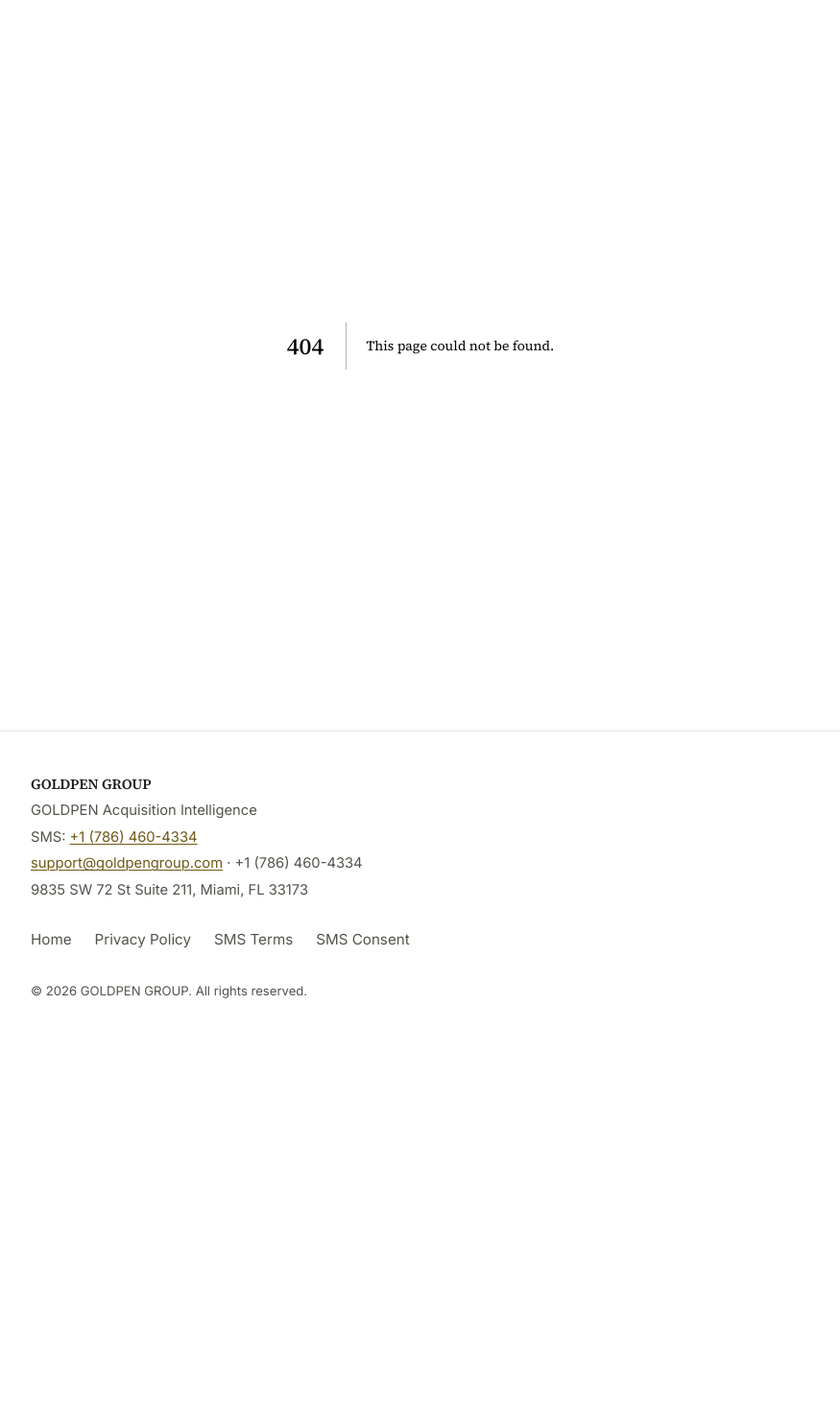
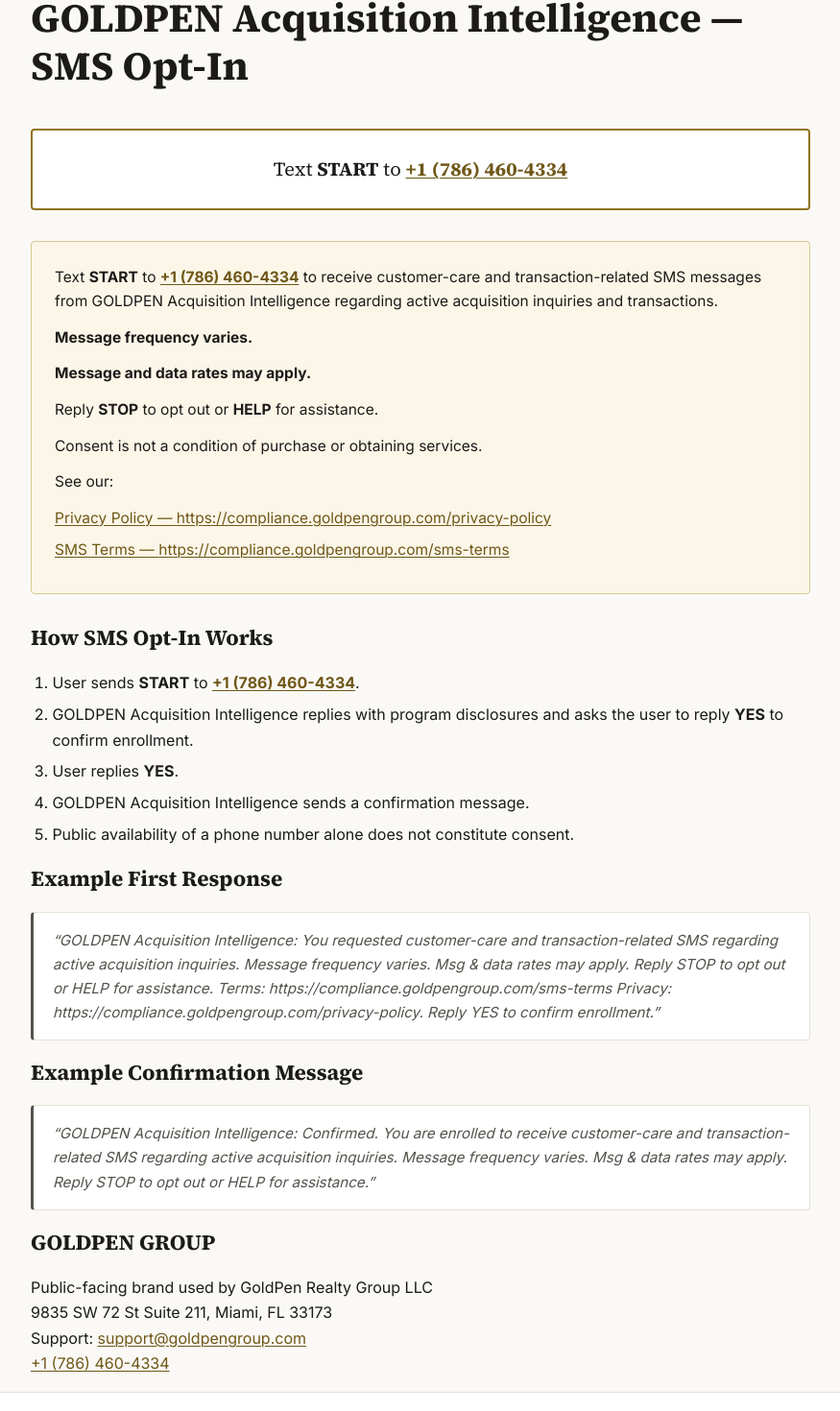
Before and after one commit to goldpenrealty-commits/goldpen-compliance-site, a Next.js app: page /sms-opt-in in a window 1280 px wide. Before the commit this address had no page. Shown: the part 113-1583 px from the top of the page at 96% size, without its empty margins (202-1077 px from the left). Before the commit the page ends 1196 px from the top, so only its background shows below. Built offline with nearby package versions, Linux system fonts and the light colour scheme.

Commit message:
Add /sms-opt-in page (Via Text opt-in collateral for A2P 10DLC review)

```diff
--- a/src/app/globals.css
+++ b/src/app/globals.css
@@ -247,6 +247,41 @@
   word-break: break-word;
 }
 
+/* Opt-in CTA callout */
+
+.optin-cta {
+  border: 2px solid var(--color-accent);
+  border-radius: 4px;
+  padding: 1.5rem 1.75rem;
+  margin: 1.5rem 0 2rem;
+  text-align: center;
+  background: var(--color-surface);
+}
+
+.optin-cta p {
+  margin: 0;
+  font-size: 1.25rem;
+  font-family: var(--font-serif);
+  color: var(--color-text);
+}
+
+.optin-cta a {
+  color: var(--color-accent-dark);
+}
+
+/* Sample SMS message block */
+
+.sms-sample {
+  background: var(--color-surface);
+  border: 1px solid var(--color-border);
+  border-left: 3px solid var(--color-text-muted);
+  border-radius: 4px;
+  padding: 1rem 1.25rem;
+  font-size: 0.95rem;
+  color: var(--color-text-muted);
+  font-style: italic;
+}
+
 /* Pending field marker */
 
 .pending-field {
--- a/src/app/sitemap.ts
+++ b/src/app/sitemap.ts
@@ -2,7 +2,7 @@
 import { brand } from "@/config/brand";
 
 export default function sitemap(): MetadataRoute.Sitemap {
-  const routes = ["", "/privacy-policy", "/sms-terms", "/sms-consent"];
+  const routes = ["", "/privacy-policy", "/sms-terms", "/sms-consent", "/sms-opt-in"];
   const lastModified = new Date(brand.lastUpdatedISO);
 
   return routes.map((route) => ({
--- /dev/null
+++ b/src/app/sms-opt-in/page.tsx
@@ -0,0 +1,117 @@
+import type { Metadata } from "next";
+import { PageHeader } from "@/components/PageHeader";
+import { brand } from "@/config/brand";
+
+export const metadata: Metadata = {
+  title: "SMS Opt-In",
+  description:
+    "How to opt in to GOLDPEN Acquisition Intelligence SMS messages by texting START to +1 (786) 460-4334.",
+  alternates: { canonical: "/sms-opt-in" },
+};
+
+export default function SmsOptInPage() {
+  return (
+    <>
+      <PageHeader eyebrow="Legal" title={`${brand.programName} — SMS Opt-In`} />
+
+      <div className="optin-cta">
+        <p>
+          Text <strong>START</strong> to{" "}
+          <strong>
+            <a href={`tel:${brand.smsNumberTel}`}>{brand.smsNumberDisplay}</a>
+          </strong>
+        </p>
+      </div>
+
+      <aside className="disclosure-box" aria-label="SMS opt-in disclosure">
+        <p>
+          Text <strong>START</strong> to{" "}
+          <strong>
+            <a href={`tel:${brand.smsNumberTel}`}>{brand.smsNumberDisplay}</a>
+          </strong>{" "}
+          to receive customer-care and transaction-related SMS messages from {brand.programName}{" "}
+          regarding active acquisition inquiries and transactions.
+        </p>
+        <p>
+          <strong>Message frequency varies.</strong>
+        </p>
+        <p>
+          <strong>Message and data rates may apply.</strong>
+        </p>
+        <p>
+          Reply <strong>STOP</strong> to opt out or <strong>HELP</strong> for assistance.
+        </p>
+        <p>Consent is not a condition of purchase or obtaining services.</p>
+        <p>See our:</p>
+        <ul className="resource-links">
+          <li>
+            <a href={`${brand.productionUrl}/privacy-policy`}>
+              Privacy Policy — {brand.productionUrl}/privacy-policy
+            </a>
+          </li>
+          <li>
+            <a href={`${brand.productionUrl}/sms-terms`}>
+              SMS Terms — {brand.productionUrl}/sms-terms
+            </a>
+          </li>
+        </ul>
+      </aside>
+
+      <section>
+        <h2>How SMS Opt-In Works</h2>
+        <ol>
+          <li>
+            User sends <strong>START</strong> to{" "}
+            <strong>
+              <a href={`tel:${brand.smsNumberTel}`}>{brand.smsNumberDisplay}</a>
+            </strong>
+            .
+          </li>
+          <li>
+            {brand.programName} replies with program disclosures and asks the user to reply{" "}
+            <strong>YES</strong> to confirm enrollment.
+          </li>
+          <li>
+            User replies <strong>YES</strong>.
+          </li>
+          <li>{brand.programName} sends a confirmation message.</li>
+          <li>Public availability of a phone number alone does not constitute consent.</li>
+        </ol>
+      </section>
+
+      <section>
+        <h2>Example First Response</h2>
+        <p className="sms-sample">
+          &ldquo;{brand.programName}: You requested customer-care and transaction-related SMS
+          regarding active acquisition inquiries. Message frequency varies. Msg &amp; data rates
+          may apply. Reply STOP to opt out or HELP for assistance. Terms:{" "}
+          {brand.productionUrl}/sms-terms Privacy: {brand.productionUrl}/privacy-policy. Reply YES
+          to confirm enrollment.&rdquo;
+        </p>
+      </section>
+
+      <section>
+        <h2>Example Confirmation Message</h2>
+        <p className="sms-sample">
+          &ldquo;{brand.programName}: Confirmed. You are enrolled to receive customer-care and
+          transaction-related SMS regarding active acquisition inquiries. Message frequency
+          varies. Msg &amp; data rates may apply. Reply STOP to opt out or HELP for
+          assistance.&rdquo;
+        </p>
+      </section>
+
+      <section>
+        <h2>{brand.publicBrandName}</h2>
+        <p>
+          Public-facing brand used by {brand.legalBusinessName}
+          <br />
+          {brand.businessAddress}
+          <br />
+          Support: <a href={`mailto:${brand.supportEmail}`}>{brand.supportEmail}</a>
+          <br />
+          <a href={`tel:${brand.smsNumberTel}`}>{brand.smsNumberDisplay}</a>
+        </p>
+      </section>
+    </>
+  );
+}
```
